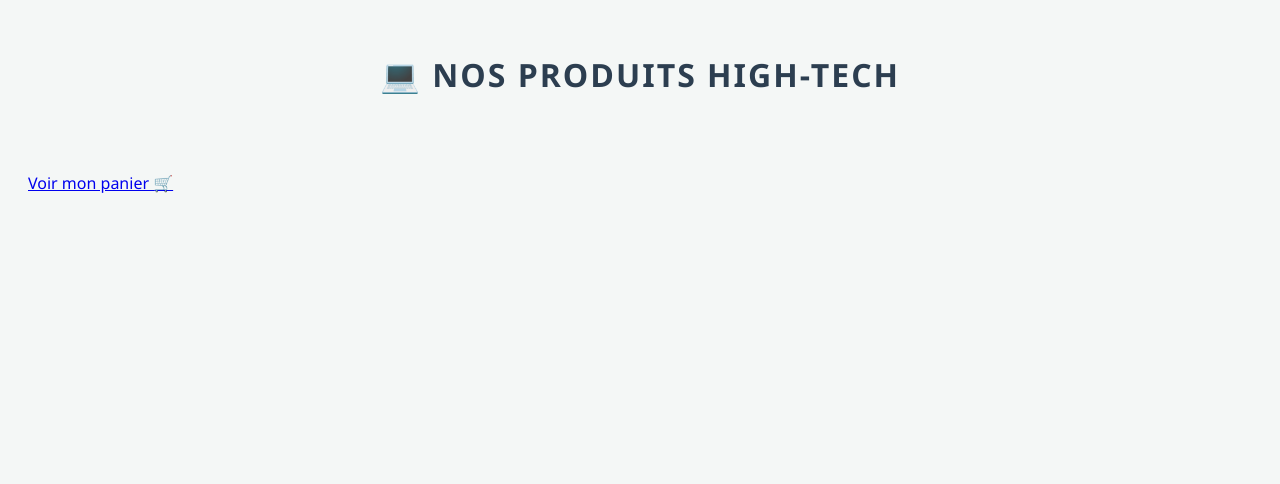
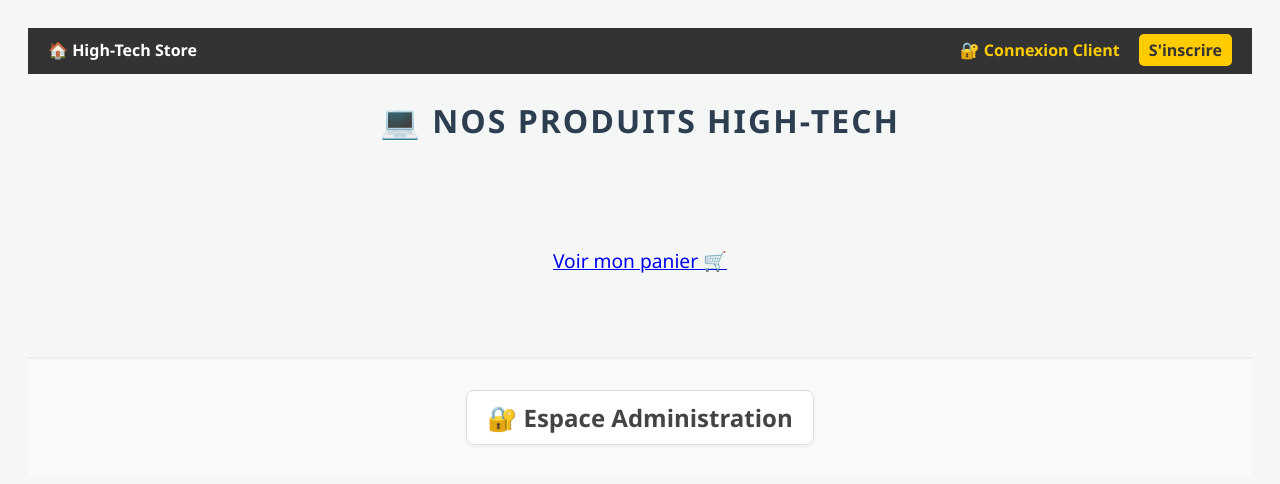
Before and after one commit to farah-bou-ali/Mon-Magasin-High-Tec, a PHP site: page / in a window 1280 px wide. Shown: the top 484 px of the page. Run offline with PHP 8.4, Linux system fonts and the light colour scheme; data that the repository does not hold is empty; some libraries are stand-ins or nearby versions.

Commit message:
initial upload

```diff
--- a/index.php
+++ b/index.php
@@ -12,8 +12,41 @@ $produits = $query->fetchAll();
     <meta charset="UTF-8">
     <title>High-Tech Store</title>
     <link rel="stylesheet" href="style.css">
+    <style>
+        /* تنسيق بسيط لشريط الزبون العلوي */
+        .client-nav {
+            background: #333;
+            color: white;
+            padding: 10px 20px;
+            display: flex;
+            justify-content: space-between;
+            align-items: center;
+        }
+        .client-nav a {
+            color: #ffcc00;
+            text-decoration: none;
+            margin-left: 15px;
+            font-weight: bold;
+        }
+    </style>
 </head>
 <body>
+
+    <nav class="client-nav">
+        <div>
+            <strong>🏠 High-Tech Store</strong>
+        </div>
+        <div>
+            <?php if(isset($_SESSION['client_nom'])): ?>
+                <span>Bienvenue, 👤 <?php echo htmlspecialchars($_SESSION['client_nom']); ?></span>
+                <a href="logout_client.php" style="color: #ff4d4d;">Déconnexion</a>
+            <?php else: ?>
+                <a href="login_client.php">🔐 Connexion Client</a>
+                <a href="inscription.php" style="background: #ffcc00; color: #333; padding: 5px 10px; border-radius: 5px;">S'inscrire</a>
+            <?php endif; ?>
+        </div>
+    </nav>
+
     <header>
         <h1>💻 NOS PRODUITS HIGH-TECH</h1>
     </header>
@@ -49,8 +82,26 @@ $produits = $query->fetchAll();
         <?php endforeach; ?>
     </div>
 
-    <div class="footer-nav">
-        <a href="panier.php" class="btn-cart">Voir mon panier 🛒</a>
+    <div class="footer-nav" style="text-align: center; margin-top: 30px;">
+        <a href="panier.php" class="btn-cart" style="padding: 15px 30px; font-size: 1.2em;">Voir mon panier 🛒</a>
     </div>
+
+    <footer style="margin-top: 80px; text-align: center; padding: 40px; border-top: 2px solid #eee; background-color: #fafafa;">
+    <a href="login.php" style="
+        color: #444;
+        text-decoration: none;
+        font-size: 1.5em;
+        font-weight: bold;
+        padding: 10px 20px;
+        border: 1px solid #ddd;
+        border-radius: 8px;
+        background-color: #fff;
+        box-shadow: 0 2px 5px rgba(0,0,0,0.05);
+        transition: all 0.3s ease;
+    ">
+        🔐 Espace Administration
+    </a>
+</footer>
+
 </body>
 </html>
```
Also changed, not shown: confirmation.php (+26 -65 lines).
